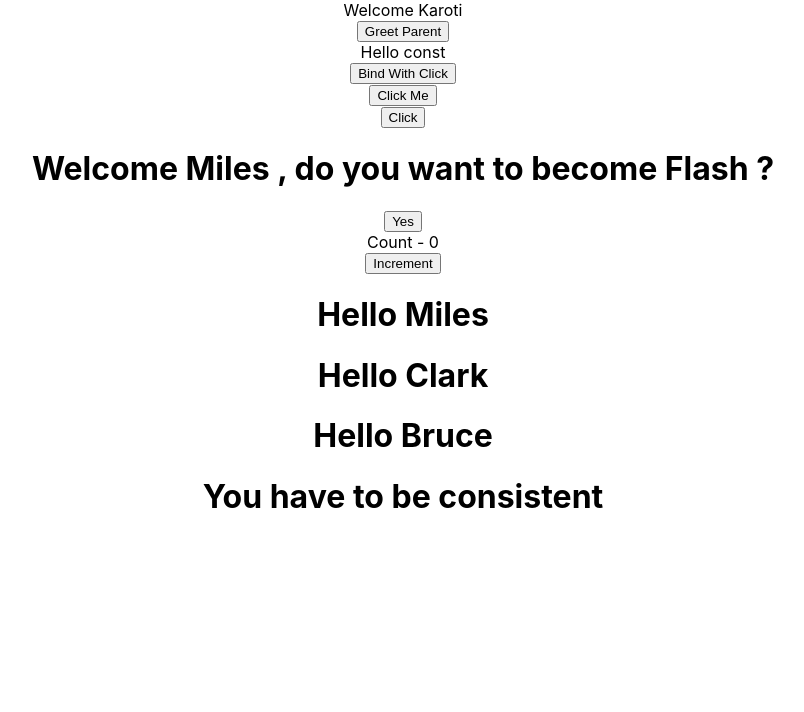
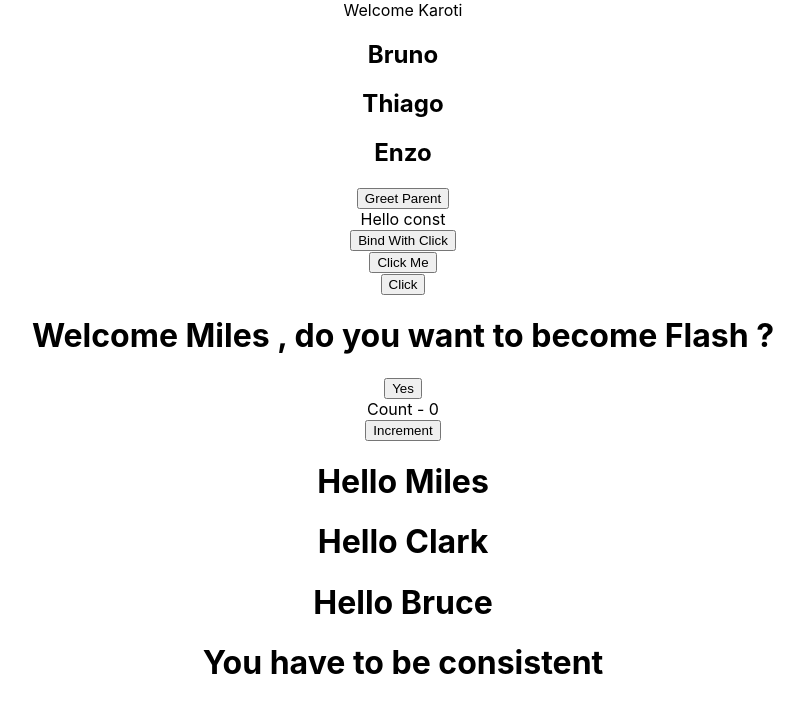
Before and after one commit to DavisKiprotich/React-Introduction, a React (Create React App) app in the folder react-introduction/: page / in a window 1280 px wide. Shown: the top 712 px of the page, without its empty margins (237-1041 px from the left). Built offline with nearby package versions, Linux system fonts and the light colour scheme.

Commit message:
list rendering with map method

```diff
--- a/react-introduction/src/App.js
+++ b/react-introduction/src/App.js
@@ -10,11 +10,13 @@
 import EventBind from './components/EventBind';
 import ParentComponent from './components/ParentComponent';
 import UserGreeting from './components/UserGreeting';
+import NameList from './components/NameList';
 
 function App() {
   return (
     <div className="App">
       <UserGreeting />
+      <NameList />
       <ParentComponent />
       <EventBind />
       <ClassClick />
--- /dev/null
+++ b/react-introduction/src/components/NameList.js
@@ -0,0 +1,9 @@
+import React from 'react'
+
+function NameList() {
+    let names = ['Bruno', 'Thiago','Enzo']
+    let nameList = names.map(name => <h2>{name}</h2>)
+  return <div>{nameList}</div>
+}
+
+export default NameList
```
